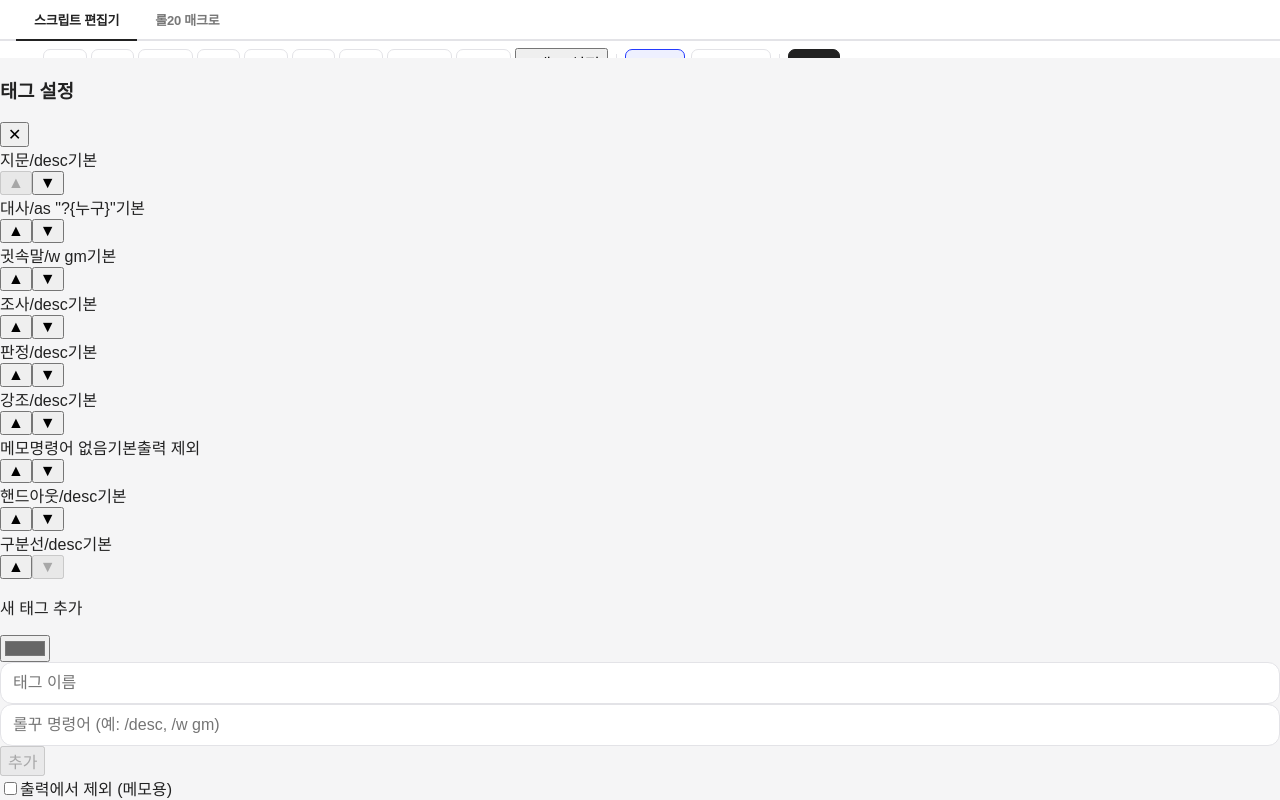
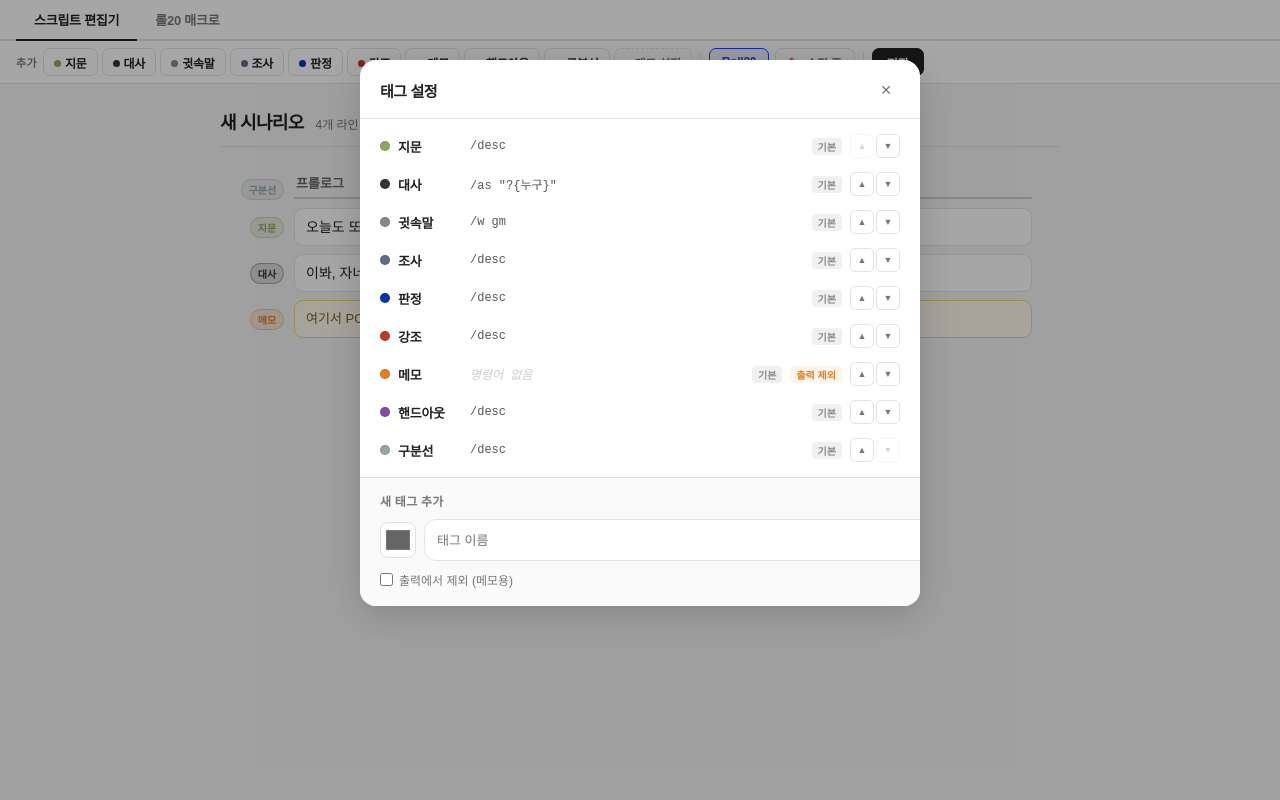
Before and after one commit to Gyu-me/roll20-macro-editor, a Next.js app: page / in a window 1280 px wide. Both pictures are taken after a click on the button "+ 태그 설정". Built offline with nearby package versions, Linux system fonts and the light colour scheme.

Commit message:
style: css 추가

```diff
--- a/app/globals.css
+++ b/app/globals.css
@@ -1185,3 +1185,317 @@ textarea:focus {
   text-overflow: ellipsis;
   max-width: 500px;
 }
+
+/* 툴바 추가 버튼 색상 점 */
+.toolbar-add-dot {
+  display: inline-block;
+  width: 7px;
+  height: 7px;
+  border-radius: 50%;
+  margin-right: 4px;
+  flex-shrink: 0;
+  vertical-align: middle;
+  position: relative;
+  top: -0.5px;
+}
+
+/* 태그 설정 버튼 */
+.toolbar-label-settings-btn {
+  height: 28px;
+  padding: 0 10px;
+  border: 1px dashed var(--line);
+  border-radius: 7px;
+  background: none;
+  font-size: 12px;
+  font-weight: 600;
+  color: var(--muted);
+  white-space: nowrap;
+  letter-spacing: -0.02em;
+}
+
+.toolbar-label-settings-btn:hover:not(:disabled) {
+  border-color: var(--primary);
+  color: var(--primary);
+}
+
+.toolbar-label-settings-btn:disabled {
+  opacity: 0.4;
+  cursor: default;
+}
+
+/* ═══════════════════════════════════════════════════════
+   Label Manager — 태그 관리 모달
+   ═══════════════════════════════════════════════════════ */
+
+.lm-overlay {
+  position: fixed;
+  inset: 0;
+  background: rgba(0, 0, 0, 0.35);
+  z-index: 200;
+  display: flex;
+  align-items: flex-start;
+  justify-content: center;
+  padding-top: 60px;
+}
+
+.lm-panel {
+  background: #fff;
+  border-radius: 16px;
+  box-shadow: 0 8px 40px rgba(0, 0, 0, 0.18);
+  width: 560px;
+  max-width: calc(100vw - 32px);
+  max-height: calc(100vh - 100px);
+  display: flex;
+  flex-direction: column;
+  overflow: hidden;
+}
+
+.lm-header {
+  display: flex;
+  align-items: center;
+  justify-content: space-between;
+  padding: 16px 20px 14px;
+  border-bottom: 1px solid var(--line);
+  flex-shrink: 0;
+}
+
+.lm-title {
+  margin: 0;
+  font-size: 15px;
+  font-weight: 700;
+  letter-spacing: -0.03em;
+}
+
+.lm-close-btn {
+  width: 28px;
+  height: 28px;
+  border: none;
+  border-radius: 50%;
+  background: none;
+  font-size: 14px;
+  color: var(--muted);
+  display: flex;
+  align-items: center;
+  justify-content: center;
+}
+
+.lm-close-btn:hover {
+  background: #f0f0f0;
+  color: var(--text);
+}
+
+.lm-list {
+  flex: 1;
+  overflow-y: auto;
+  padding: 8px 0;
+}
+
+.lm-row {
+  display: flex;
+  align-items: center;
+  gap: 8px;
+  padding: 7px 20px;
+  transition: background 0.1s;
+}
+
+.lm-row:hover {
+  background: #fafafa;
+}
+
+.lm-color-dot {
+  flex-shrink: 0;
+  width: 10px;
+  height: 10px;
+  border-radius: 50%;
+  border: 1px solid rgba(0, 0, 0, 0.12);
+}
+
+.lm-row-name {
+  font-size: 13px;
+  font-weight: 600;
+  min-width: 64px;
+  letter-spacing: -0.02em;
+}
+
+.lm-row-command {
+  flex: 1;
+  font-size: 12px;
+  font-family: monospace;
+  color: #555;
+  min-width: 0;
+  overflow: hidden;
+  text-overflow: ellipsis;
+  white-space: nowrap;
+}
+
+.lm-row-command-empty {
+  color: #ccc;
+  font-family: inherit;
+  font-style: italic;
+}
+
+.lm-default-badge {
+  font-size: 10px;
+  font-weight: 700;
+  color: #888;
+  background: #f0f0f0;
+  border-radius: 4px;
+  padding: 1px 6px;
+  white-space: nowrap;
+  flex-shrink: 0;
+}
+
+.lm-exclude-badge {
+  font-size: 10px;
+  font-weight: 700;
+  color: #E67E22;
+  background: #FFF5EC;
+  border-radius: 4px;
+  padding: 1px 6px;
+  white-space: nowrap;
+  flex-shrink: 0;
+}
+
+.lm-row-actions {
+  display: flex;
+  gap: 2px;
+  flex-shrink: 0;
+}
+
+.lm-move-btn {
+  width: 24px;
+  height: 24px;
+  border: 1px solid var(--line);
+  border-radius: 5px;
+  background: #fff;
+  font-size: 9px;
+  color: var(--muted);
+  display: flex;
+  align-items: center;
+  justify-content: center;
+  padding: 0;
+}
+
+.lm-move-btn:hover:not(:disabled) {
+  background: #f4f4f4;
+  color: var(--text);
+}
+
+.lm-move-btn:disabled {
+  opacity: 0.3;
+  cursor: default;
+}
+
+.lm-delete-btn {
+  width: 24px;
+  height: 24px;
+  border: 1px solid #ffd0d0;
+  border-radius: 5px;
+  background: #fff;
+  font-size: 14px;
+  color: #c0392b;
+  display: flex;
+  align-items: center;
+  justify-content: center;
+  padding: 0;
+  line-height: 1;
+}
+
+.lm-delete-btn:hover {
+  background: #ffe0e0;
+}
+
+.lm-add-section {
+  border-top: 1px solid var(--line);
+  padding: 14px 20px 18px;
+  flex-shrink: 0;
+  background: #fafafa;
+}
+
+.lm-add-title {
+  margin: 0 0 10px;
+  font-size: 12px;
+  font-weight: 700;
+  color: var(--muted);
+  letter-spacing: 0.02em;
+  text-transform: uppercase;
+}
+
+.lm-add-row {
+  display: flex;
+  align-items: center;
+  gap: 8px;
+}
+
+.lm-color-picker {
+  flex-shrink: 0;
+  width: 36px;
+  height: 36px;
+  border: 1px solid var(--line);
+  border-radius: 8px;
+  cursor: pointer;
+  padding: 3px;
+  background: #fff;
+}
+
+.lm-input {
+  height: 36px;
+  padding: 0 10px;
+  border: 1px solid var(--line);
+  border-radius: 8px;
+  font-size: 13px;
+  outline: none;
+  background: #fff;
+  min-width: 0;
+}
+
+.lm-input:focus {
+  border-color: var(--primary);
+}
+
+.lm-input-name {
+  width: 110px;
+  flex-shrink: 0;
+}
+
+.lm-input-command {
+  flex: 1;
+}
+
+.lm-add-btn {
+  flex-shrink: 0;
+  height: 36px;
+  padding: 0 16px;
+  border: none;
+  border-radius: 8px;
+  background: var(--primary);
+  color: #fff;
+  font-size: 13px;
+  font-weight: 700;
+}
+
+.lm-add-btn:disabled {
+  opacity: 0.4;
+  cursor: default;
+}
+
+.lm-add-btn:not(:disabled):hover {
+  opacity: 0.85;
+}
+
+.lm-exclude-check {
+  display: flex;
+  align-items: center;
+  gap: 6px;
+  margin-top: 10px;
+  font-size: 12px;
+  color: var(--muted);
+  cursor: pointer;
+}
+
+.lm-exclude-check input {
+  width: auto;
+  height: auto;
+  margin: 0;
+  cursor: pointer;
+}
--- a/src/components/ScriptEditor.tsx
+++ b/src/components/ScriptEditor.tsx
@@ -2,7 +2,7 @@
 
 import { useState } from "react";
 import ScriptLineItem from "@/components/ScriptLineItem";
-import type { EditorSettings, Scenario } from "@/types/editor";
+import type { EditorSettings, Scenario, ScriptLine } from "@/types/editor";
 
 type Props = {
   scenario: Scenario;
```
